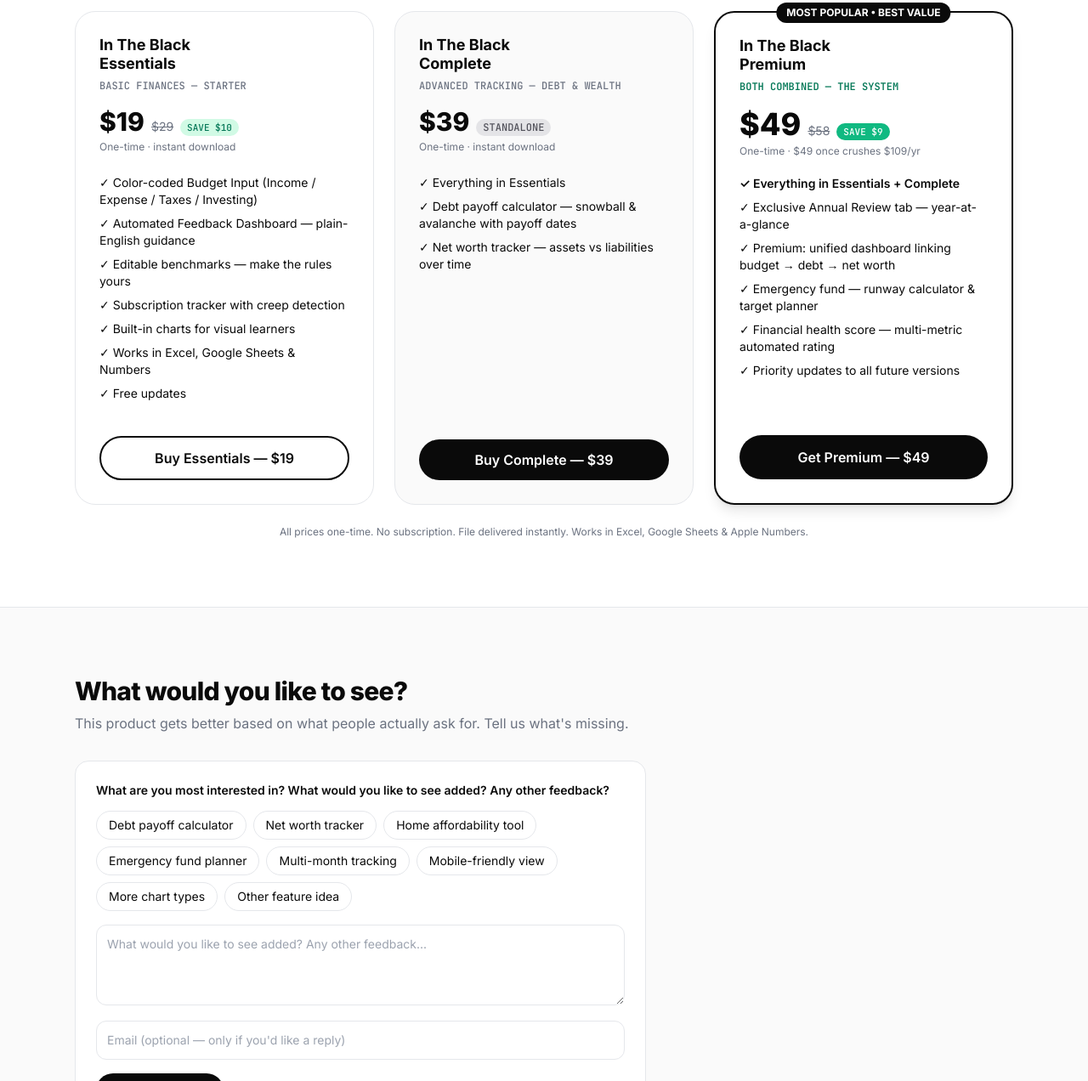
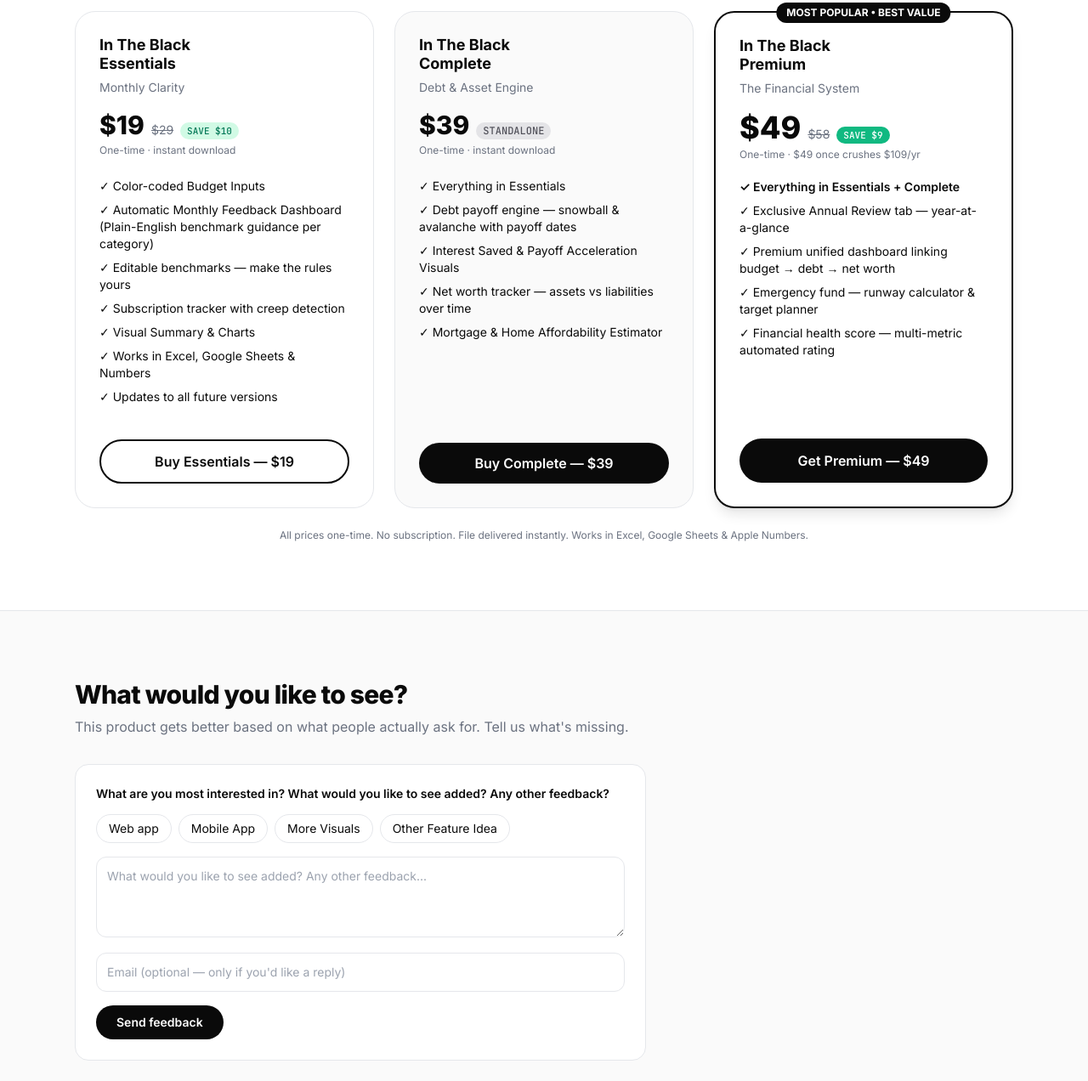
Before and after one commit to itbb-creator/intheblackbudget.com, a plain HTML site: page index.html in a window 1280 px wide. Shown: the part 3426-4698 px from the top of the page at 85% size. Drawn offline with nearby package versions, Linux system fonts and the light colour scheme.

Commit message:
Refresh product section for 3-tier lineup
- Replace all-caps mono taglines with gray subtitles on each pricing card:
  Essentials "Monthly Clarity", Complete "Debt & Asset Engine",
  Premium "The Financial System"
- Update feature lists for all three tiers to match the new gameplan
- Reduce "What would you like to see?" options to Web app, Mobile App,
  More Visuals, Other Feature Idea
- Sync content.json blurbs with the new subtitles

Co-authored-by: arena-agent <297053741+arena-agent@users.noreply.github.com>

```diff
--- a/content.json
+++ b/content.json
@@ -14,18 +14,18 @@
       "name": "In The Black Essentials",
       "price": "$19",
       "compareAt": "$29",
-      "blurb": "BASIC FINANCES — STARTER"
+      "blurb": "Monthly Clarity"
     },
     "complete": {
       "name": "In The Black Complete",
       "price": "$39",
-      "blurb": "ADVANCED TRACKING — DEBT & WEALTH"
+      "blurb": "Debt & Asset Engine"
     },
     "premium": {
       "name": "In The Black Premium",
       "price": "$49",
       "compareAt": "$58",
-      "blurb": "BOTH COMBINED — THE SYSTEM",
+      "blurb": "The Financial System",
       "hook": "$49 once crushes $109/yr"
     }
   },
--- a/index.html
+++ b/index.html
@@ -403,7 +403,7 @@
       <div class="border border-line rounded-3xl p-7 bg-white flex flex-col justify-between reveal lift">
         <div>
           <h3 class="font-bold text-lg leading-tight">In The Black<br>Essentials</h3>
-          <p class="text-xs font-mono text-muted mt-1.5">BASIC FINANCES — STARTER</p>
+          <p class="text-sm text-muted mt-1.5">Monthly Clarity</p>
           <div class="flex items-baseline gap-2 mt-4">
             <span class="text-3xl font-extrabold">$19</span>
             <span class="text-sm text-muted line-through">$29</span>
@@ -411,13 +411,13 @@
           </div>
           <p class="text-xs text-muted mt-1">One-time · instant download</p>
           <ul class="text-sm mt-6 space-y-2">
-            <li>✓ Color-coded Budget Input (Income / Expense / Taxes / Investing)</li>
-            <li>✓ Automated Feedback Dashboard — plain-English guidance</li>
+            <li>✓ Color-coded Budget Inputs</li>
+            <li>✓ Automatic Monthly Feedback Dashboard (Plain-English benchmark guidance per category)</li>
             <li>✓ Editable benchmarks — make the rules yours</li>
             <li>✓ Subscription tracker with creep detection</li>
-            <li>✓ Built-in charts for visual learners</li>
+            <li>✓ Visual Summary &amp; Charts</li>
             <li>✓ Works in Excel, Google Sheets &amp; Numbers</li>
-            <li>✓ Free updates</li>
+            <li>✓ Updates to all future versions</li>
           </ul>
         </div>
         <div class="mt-8 pt-2">
@@ -429,7 +429,7 @@
       <div class="border border-line rounded-3xl p-7 bg-zinc-50 flex flex-col justify-between reveal lift" style="transition-delay:90ms">
         <div>
           <h3 class="font-bold text-lg leading-tight">In The Black<br>Complete</h3>
-          <p class="text-xs font-mono text-muted mt-1.5">ADVANCED TRACKING — DEBT &amp; WEALTH</p>
+          <p class="text-sm text-muted mt-1.5">Debt &amp; Asset Engine</p>
           <div class="flex items-baseline gap-2 mt-4">
             <span class="text-3xl font-extrabold">$39</span>
             <span class="text-xs font-mono bg-zinc-200 text-zinc-600 px-2 py-0.5 rounded-full">STANDALONE</span>
@@ -437,8 +437,10 @@
           <p class="text-xs text-muted mt-1">One-time · instant download</p>
           <ul class="text-sm mt-6 space-y-2">
             <li>✓ Everything in Essentials</li>
-            <li>✓ Debt payoff calculator — snowball &amp; avalanche with payoff dates</li>
+            <li>✓ Debt payoff engine — snowball &amp; avalanche with payoff dates</li>
+            <li>✓ Interest Saved &amp; Payoff Acceleration Visuals</li>
             <li>✓ Net worth tracker — assets vs liabilities over time</li>
+            <li>✓ Mortgage &amp; Home Affordability Estimator</li>
           </ul>
         </div>
         <div class="mt-8 pt-2">
@@ -451,7 +453,7 @@
         <div class="absolute -top-3 left-1/2 -translate-x-1/2 bg-ink text-white text-xs font-bold px-3 py-1 rounded-full whitespace-nowrap">MOST POPULAR • BEST VALUE</div>
         <div>
           <h3 class="font-bold text-lg leading-tight">In The Black<br>Premium</h3>
-          <p class="text-xs font-mono text-emerald-700 font-semibold mt-1.5">BOTH COMBINED — THE SYSTEM</p>
+          <p class="text-sm text-muted mt-1.5">The Financial System</p>
           <div class="flex items-baseline gap-2 mt-4">
             <span class="text-4xl font-extrabold">$49</span>
             <span class="text-sm text-muted line-through">$58</span>
@@ -461,10 +463,9 @@
           <ul class="text-sm mt-5 space-y-2">
             <li class="font-semibold">✓ Everything in Essentials + Complete</li>
             <li>✓ Exclusive Annual Review tab — year-at-a-glance</li>
-            <li>✓ Premium: unified dashboard linking budget → debt → net worth</li>
+            <li>✓ Premium unified dashboard linking budget → debt → net worth</li>
             <li>✓ Emergency fund — runway calculator &amp; target planner</li>
             <li>✓ Financial health score — multi-metric automated rating</li>
-            <li>✓ Priority updates to all future versions</li>
           </ul>
         </div>
         <div class="mt-8 pt-2">
@@ -490,28 +491,16 @@
         <!-- Checkbox Bubbles / Pills -->
         <div class="flex flex-wrap gap-2 mt-3.5" id="feedback-choices">
           <label class="border border-line rounded-full px-3.5 py-1.5 text-xs sm:text-sm cursor-pointer transition hover:border-zinc-400 has-[:checked]:bg-ink has-[:checked]:text-white has-[:checked]:border-ink">
-            <input type="checkbox" name="interest[]" class="hidden" value="Debt payoff calculator (snowball & avalanche)"> Debt payoff calculator
+            <input type="checkbox" name="interest[]" class="hidden" value="Web app"> Web app
           </label>
           <label class="border border-line rounded-full px-3.5 py-1.5 text-xs sm:text-sm cursor-pointer transition hover:border-zinc-400 has-[:checked]:bg-ink has-[:checked]:text-white has-[:checked]:border-ink">
-            <input type="checkbox" name="interest[]" class="hidden" value="Net worth tracker"> Net worth tracker
+            <input type="checkbox" name="interest[]" class="hidden" value="Mobile app"> Mobile App
           </label>
           <label class="border border-line rounded-full px-3.5 py-1.5 text-xs sm:text-sm cursor-pointer transition hover:border-zinc-400 has-[:checked]:bg-ink has-[:checked]:text-white has-[:checked]:border-ink">
-            <input type="checkbox" name="interest[]" class="hidden" value="Home affordability tool"> Home affordability tool
+            <input type="checkbox" name="interest[]" class="hidden" value="More visuals"> More Visuals
           </label>
           <label class="border border-line rounded-full px-3.5 py-1.5 text-xs sm:text-sm cursor-pointer transition hover:border-zinc-400 has-[:checked]:bg-ink has-[:checked]:text-white has-[:checked]:border-ink">
-            <input type="checkbox" name="interest[]" class="hidden" value="Emergency fund runway planner"> Emergency fund planner
-          </label>
-          <label class="border border-line rounded-full px-3.5 py-1.5 text-xs sm:text-sm cursor-pointer transition hover:border-zinc-400 has-[:checked]:bg-ink has-[:checked]:text-white has-[:checked]:border-ink">
-            <input type="checkbox" name="interest[]" class="hidden" value="Multi-month tracking & trends"> Multi-month tracking
-          </label>
-          <label class="border border-line rounded-full px-3.5 py-1.5 text-xs sm:text-sm cursor-pointer transition hover:border-zinc-400 has-[:checked]:bg-ink has-[:checked]:text-white has-[:checked]:border-ink">
-            <input type="checkbox" name="interest[]" class="hidden" value="Mobile-friendly spreadsheet view"> Mobile-friendly view
-          </label>
-          <label class="border border-line rounded-full px-3.5 py-1.5 text-xs sm:text-sm cursor-pointer transition hover:border-zinc-400 has-[:checked]:bg-ink has-[:checked]:text-white has-[:checked]:border-ink">
-            <input type="checkbox" name="interest[]" class="hidden" value="More custom chart types"> More chart types
-          </label>
-          <label class="border border-line rounded-full px-3.5 py-1.5 text-xs sm:text-sm cursor-pointer transition hover:border-zinc-400 has-[:checked]:bg-ink has-[:checked]:text-white has-[:checked]:border-ink">
-            <input type="checkbox" name="interest[]" class="hidden" value="Other feature request"> Other feature idea
+            <input type="checkbox" name="interest[]" class="hidden" value="Other feature idea"> Other Feature Idea
           </label>
         </div>
 
```
